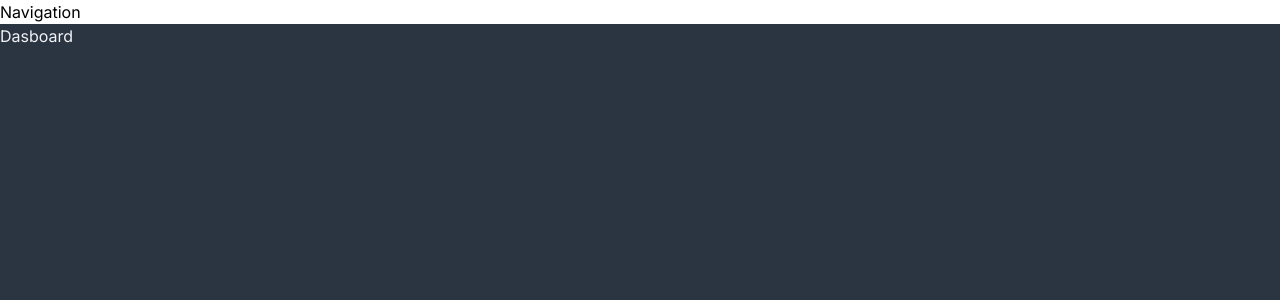
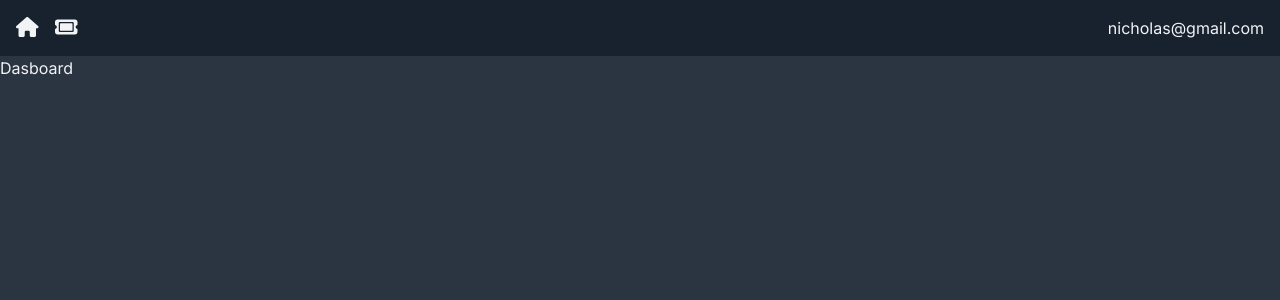
Before and after one commit to Thelastnicko/ticket-app, a Next.js app: page / in a window 1280 px wide. Shown: the top 300 px of the page. Built offline with nearby package versions, Linux system fonts and the light colour scheme.

Commit message:
add navigation bar

```diff
--- a/app/(components)/Navigation.js
+++ b/app/(components)/Navigation.js
@@ -1,7 +1,23 @@
+import { faHome, faTicket } from "@fortawesome/free-solid-svg-icons";
+import { FontAwesomeIcon } from "@fortawesome/react-fontawesome";
+import Link from "next/link";
+
 const Navigation = () => {
   return (
-    <div>Navigation</div>
-  )
-}
+    <nav className="flex justify-between bg-navigation p-4">
+      <div className="flex items-center space-x-4">
+        <Link href="/">
+          <FontAwesomeIcon icon={faHome} className="icon" />
+        </Link>
+        <Link href="/TicketPage/new ">
+          <FontAwesomeIcon icon={faTicket} className="icon" />
+        </Link>
+      </div>
+      <div>
+        <p className="text-defaul-text">nicholas@gmail.com</p>
+      </div>
+    </nav>
+  );
+};
 
-export default Navigation
+export default Navigation;
--- a/app/globals.css
+++ b/app/globals.css
@@ -1,3 +1,12 @@
 @tailwind base;
 @tailwind components;
 @tailwind utilities;
+
+@layer components {
+  .icon {
+    @apply text-defaul-text text-xl;
+  }
+  .btn {
+    @apply hover:no-underline bg-blue-accent hover:bg-blue-accent-hover tracking-wider w-full text-center text-nav font-bold cursor-pointer uppercase px-4 py-2 rounded-md transition-colors block;
+  }
+}
```
